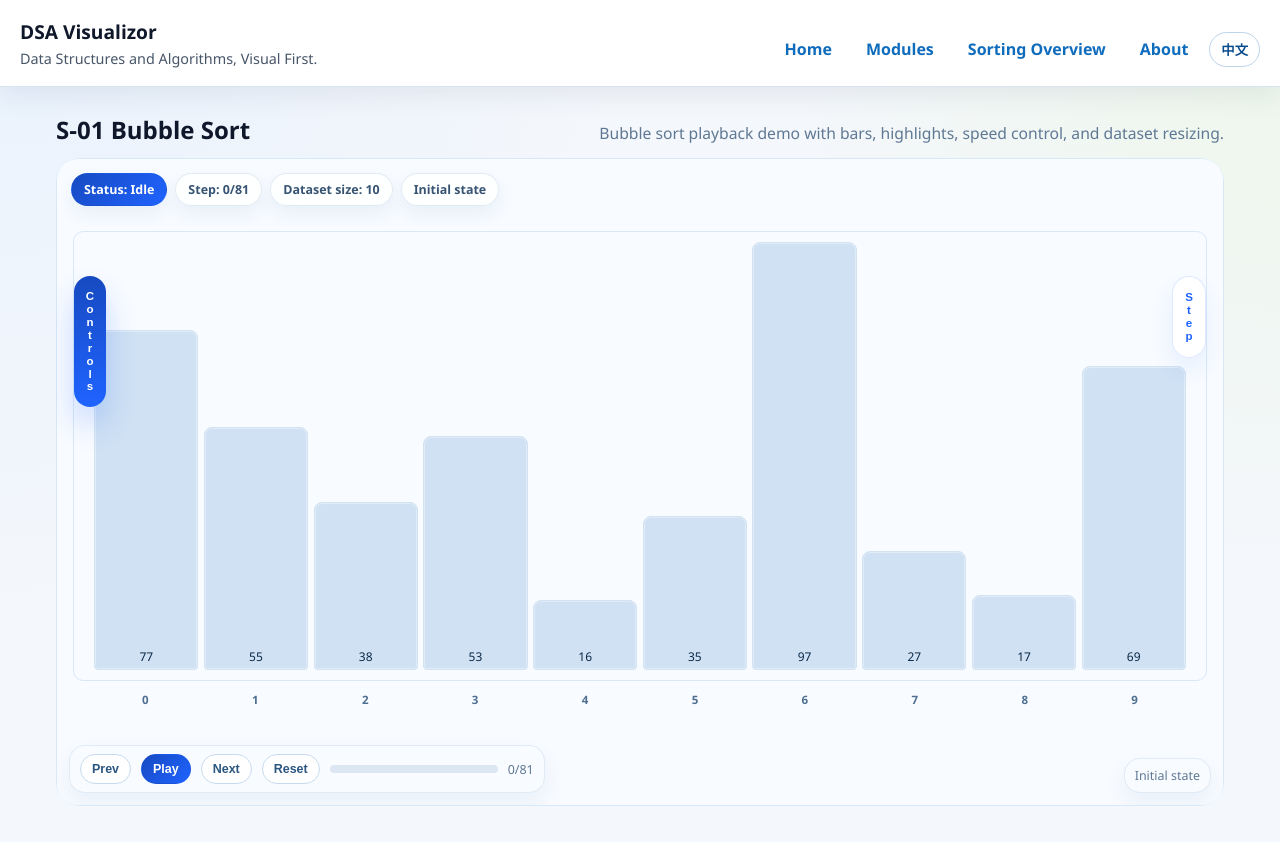
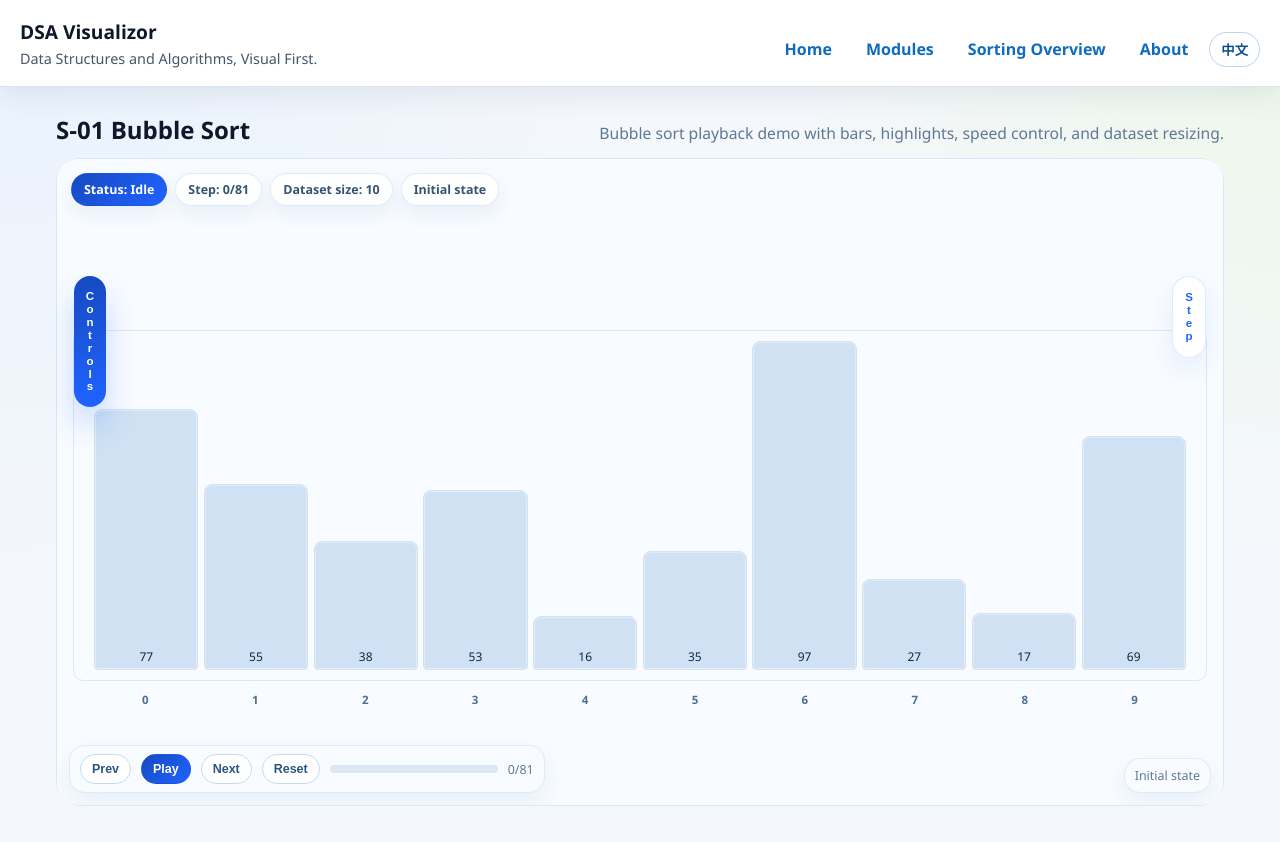
Before and after one commit to Look2046/DSA-with-Codex, a React (Vite) app: page /modules/bubble-sort in a window 1280 px wide. Built offline with nearby package versions, Linux system fonts and the light colour scheme.

Commit message:
fix(p9): refine bubble sort shell sizing and swap ghosts

```diff
--- a/src/index.css
+++ b/src/index.css
@@ -1589,9 +1589,9 @@ body {
 }
 
 .workspace-stage-body-sorting > .shell-stage-track > .array-bars {
-  height: 100%;
+  height: min(100%, clamp(280px, 78%, 520px));
   min-height: 0;
-  align-self: stretch;
+  align-self: end;
 }
 
 .workspace-stage-body-array {
--- a/src/pages/modules/BubbleSortPage.tsx
+++ b/src/pages/modules/BubbleSortPage.tsx
@@ -215,9 +215,19 @@ export function BubbleSortPage() {
         return;
       }
       const startLeft = sourceElement.offsetLeft;
+      const startTop = sourceElement.offsetTop;
       const deltaX = targetElement.offsetLeft - sourceElement.offsetLeft;
+      const deltaY = targetElement.offsetTop - sourceElement.offsetTop;
+      const startHeight = sourceElement.offsetHeight;
+      const endHeight = targetElement.offsetHeight;
+      const width = sourceElement.offsetWidth;
       ghostElement.style.setProperty('--shell-ghost-start-left', `${startLeft}px`);
+      ghostElement.style.setProperty('--shell-ghost-start-top', `${startTop}px`);
       ghostElement.style.setProperty('--shell-ghost-delta-x', `${deltaX}px`);
+      ghostElement.style.setProperty('--shell-ghost-delta-y', `${deltaY}px`);
+      ghostElement.style.setProperty('--shell-ghost-start-height', `${startHeight}px`);
+      ghostElement.style.setProperty('--shell-ghost-end-height', `${endHeight}px`);
+      ghostElement.style.setProperty('--shell-ghost-width', `${width}px`);
     });
   }, [motionGhosts]);
 
```
Also changed, not shown: 1 other file (tests, documents, lock files or other folders).
